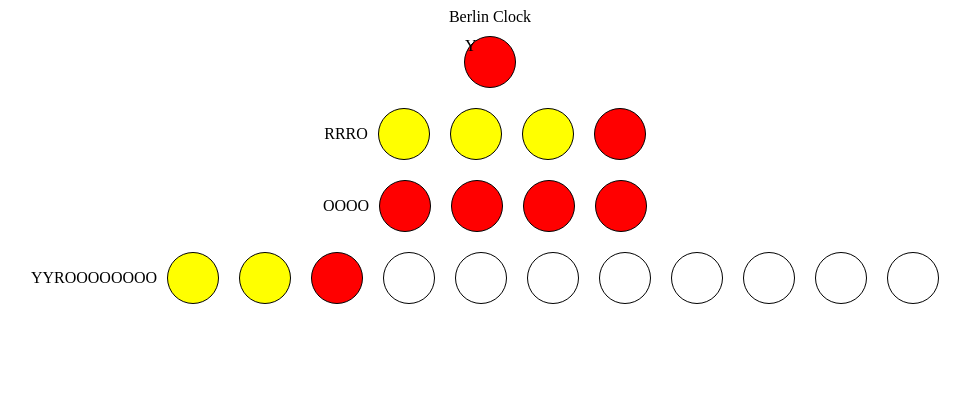
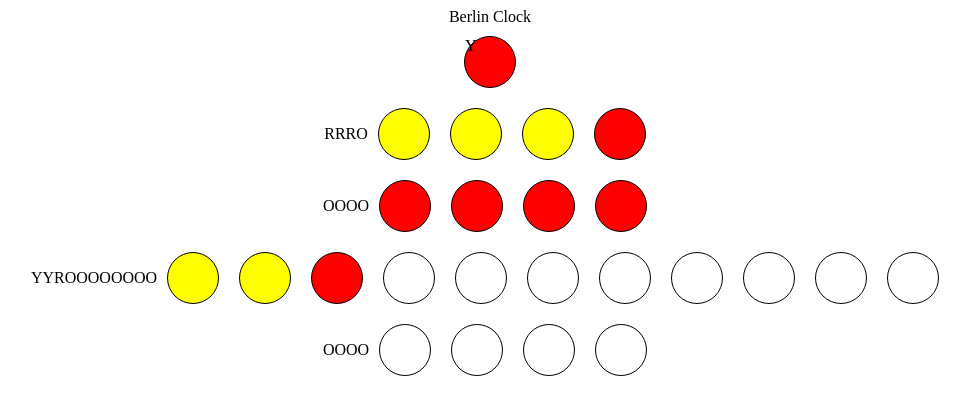
Before and after one commit to 0xNeolik/Berlin-Kata, a React (Create React App) app: page / in a window 1280 px wide. Shown: the top 414 px of the page, without its empty margins (150-1120 px from the left). Built offline with nearby package versions, Linux system fonts and the light colour scheme.

Commit message:
Single minute block

```diff
--- a/src/ClockLogic/ClockLogic.js
+++ b/src/ClockLogic/ClockLogic.js
@@ -98,7 +98,7 @@ export const fiveMinutesLights = (minutes) => {
   return result;
 };
 
-const singleMinutesLights = (minutes) => {
+export const singleMinutesLights = (minutes) => {
   let minutesCount = minutes % 5;
   let result;
   switch (minutesCount) {
--- a/src/Components/DigitalClock.js
+++ b/src/Components/DigitalClock.js
@@ -4,6 +4,7 @@ import {
   fiveHoursLights,
   singleHoursLights,
   fiveMinutesLights,
+  singleMinutesLights,
 } from "../ClockLogic/ClockLogic";
 import "./DigitalClock.css";
 
@@ -163,6 +164,37 @@ export default function DigitalClock({ seconds, minutes, hours }) {
           }}
         ></div>
       </div>
+      <div data-test="clock-single-minute-container" className="row">
+        {singleMinutesLights(minutes)}
+        <div
+          className="clock-light"
+          data-test="clock-single-minute-container-children-0"
+          style={{
+            backgroundColor: minutes % 5 >= 1 ? "yellow" : "none",
+          }}
+        ></div>
+        <div
+          className="clock-light"
+          data-test="clock-single-minute-container-children-1"
+          style={{
+            backgroundColor: minutes % 5 >= 2 ? "yellow" : "none",
+          }}
+        ></div>
+        <div
+          className="clock-light"
+          data-test="clock-single-minute-container-children-2"
+          style={{
+            backgroundColor: minutes % 5 >= 3 ? "yellow" : "none",
+          }}
+        ></div>
+        <div
+          className="clock-light"
+          data-test="clock-single-minute-container-children-3"
+          style={{
+            backgroundColor: minutes % 5 >= 4 ? "yellow" : "none",
+          }}
+        ></div>
+      </div>
     </div>
   );
 }
```
